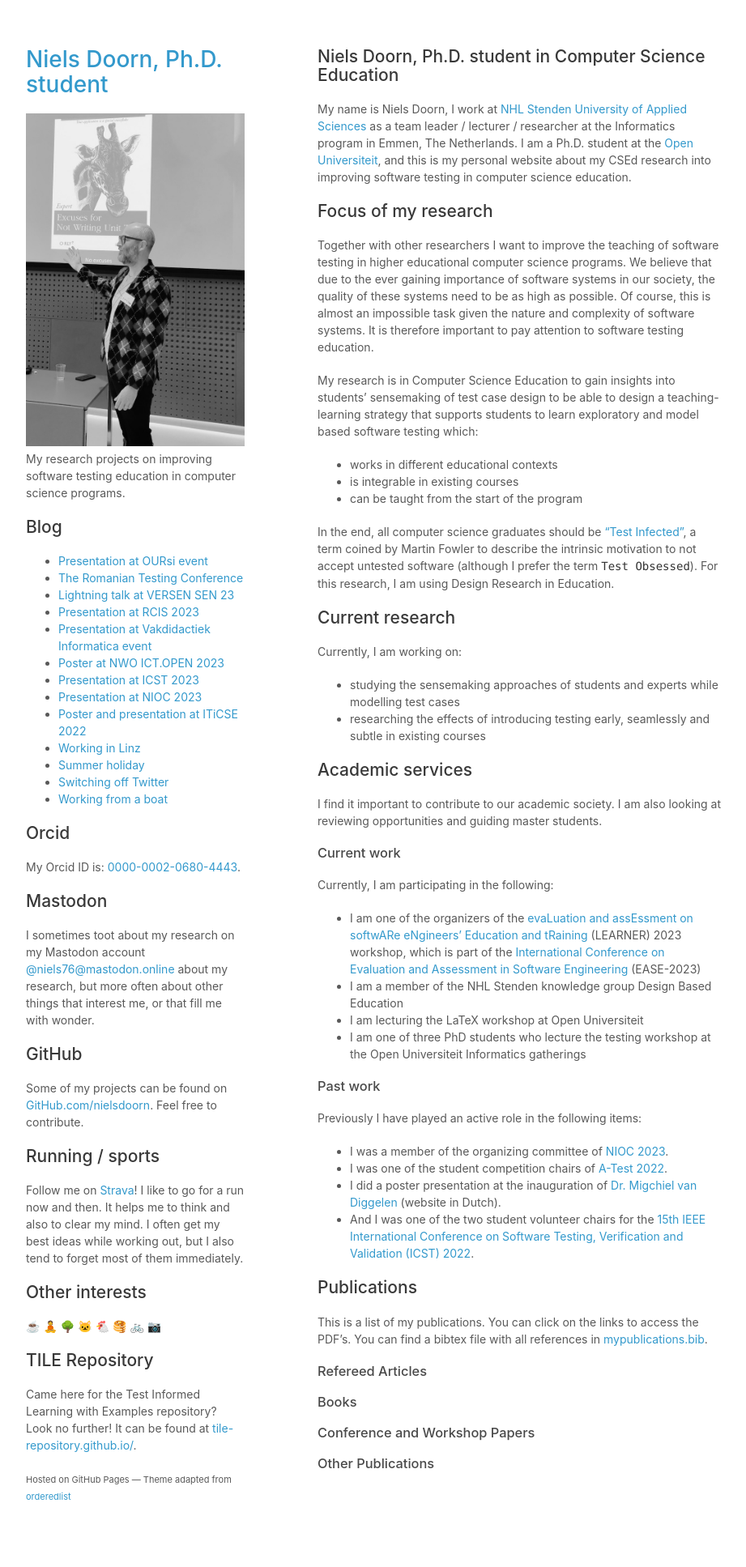
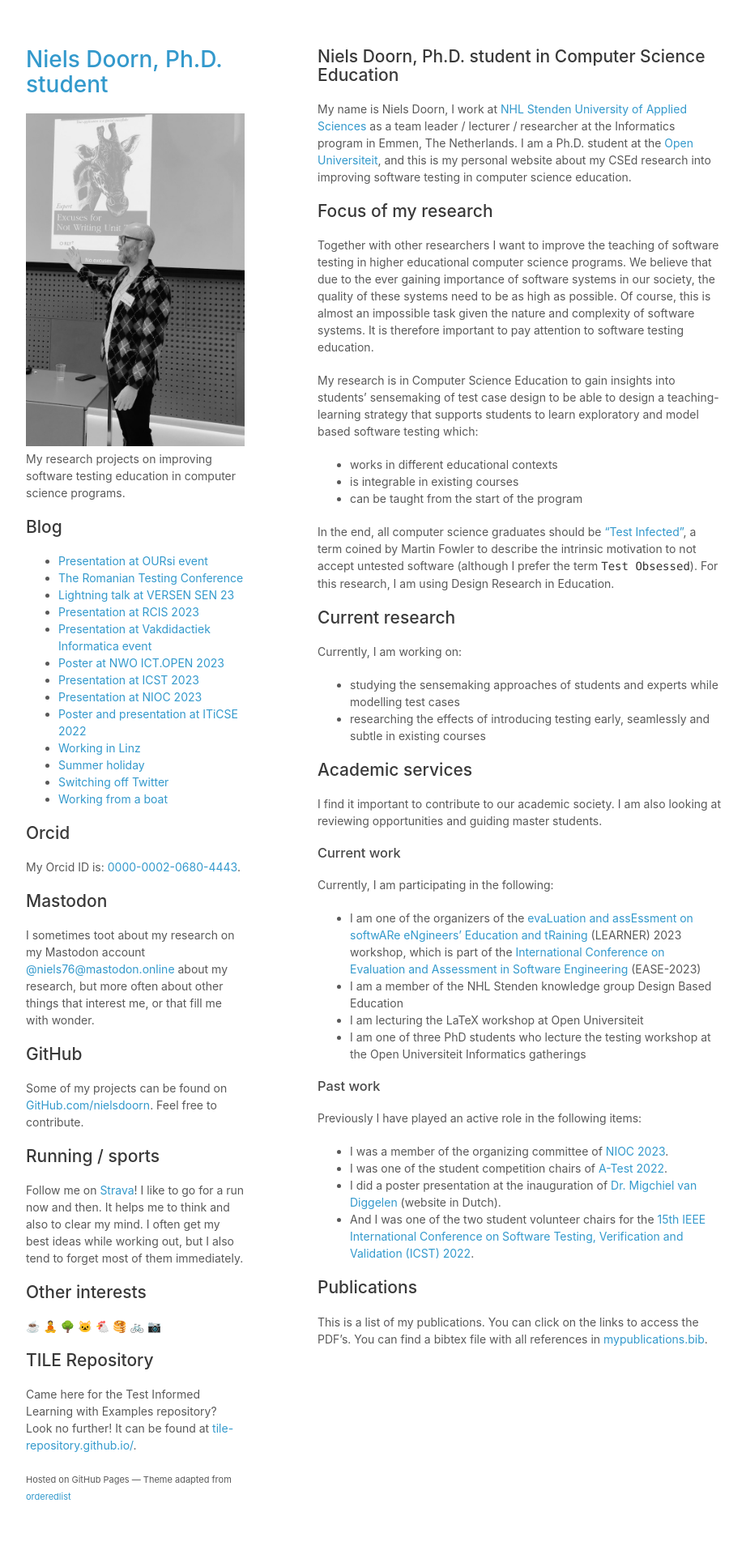
Before and after one commit to nielsdoorn/nielsdoorn.github.io, a Jekyll site: the page built from index.md, in a window 1280 px wide. Shown: the whole page at 81% size, without its empty margins (178-1099 px from the left). Built offline with Jekyll 4.4.1, drawn with Linux system fonts in a browser that asks for light colours; our own code applies the rules of GitHub Pages for plain Markdown files; a script that is not in the unit is left out.

Commit message:
changed list of pubs

```diff
--- a/index.md
+++ b/index.md
@@ -58,26 +58,7 @@
 
 <div class="bibtex_structure">
   <div class="sections bibtextypekey">
-    <div class="section article">
-      <h3>Refereed Articles</h3>
-      <div class="sort year" extra="DESC number">
-        <div class="templates"></div>
-      </div>
-    </div>
-    <div class="section book">
-      <h3>Books</h3>
-      <div class="sort year" extra="DESC number">
-        <div class="templates"></div>
-      </div>
-    </div>
-    <div class="section inproceedings">
-      <h3>Conference and Workshop Papers</h3>
-      <div class="sort year" extra="DESC number">
-        <div class="templates"></div>
-      </div>
-    </div>
-    <div class="section misc|phdthesis|mastersthesis|bachelorsthesis|techreport|software">
-      <h3>Other Publications</h3>
+    <div class="section inproceedings|article|misc|phdthesis|mastersthesis|bachelorsthesis|techreport|software|book">
       <div class="sort year" extra="DESC number">
         <div class="templates"></div>
       </div>
```
